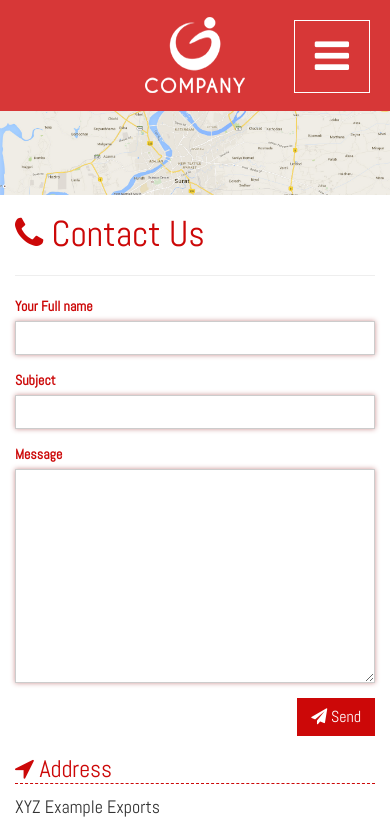
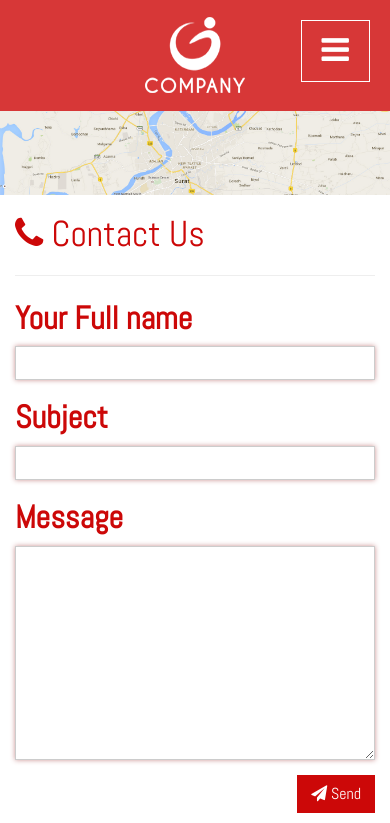
Before and after one commit to parthmp/Company-A-Free-web-design-with-bootstrap-and-html-5, a plain HTML site: page contact.html in a window 390 px wide. Shown: the top 823 px of the page. Drawn offline with Linux system fonts and the light colour scheme.

Commit message:
Fix for google mobile friendly test.

```diff
--- a/css/main.css
+++ b/css/main.css
@@ -3,7 +3,6 @@
 /*	Author : Parth Parmar
 /*	Date : 12 April 2016
 /*	Website : http://www.ninjazin.com
-/*	GitHub : https://github.com/wrathhawk/Company-A-Free-web-design-with-bootstrap-and-html-5
 /*	Created as a fun side project.
 /*
 **/
@@ -371,6 +370,15 @@ blockquote{
     background:#cc0808;
 }
 @media only screen and (max-width: 991px){
+
+	p,div,span,a, li{
+		font-size:32px !important;
+	}
+
+	h3{
+		font-size:36px;
+	}
+
 	.footer p{
 		text-align:center;
 	}
```
